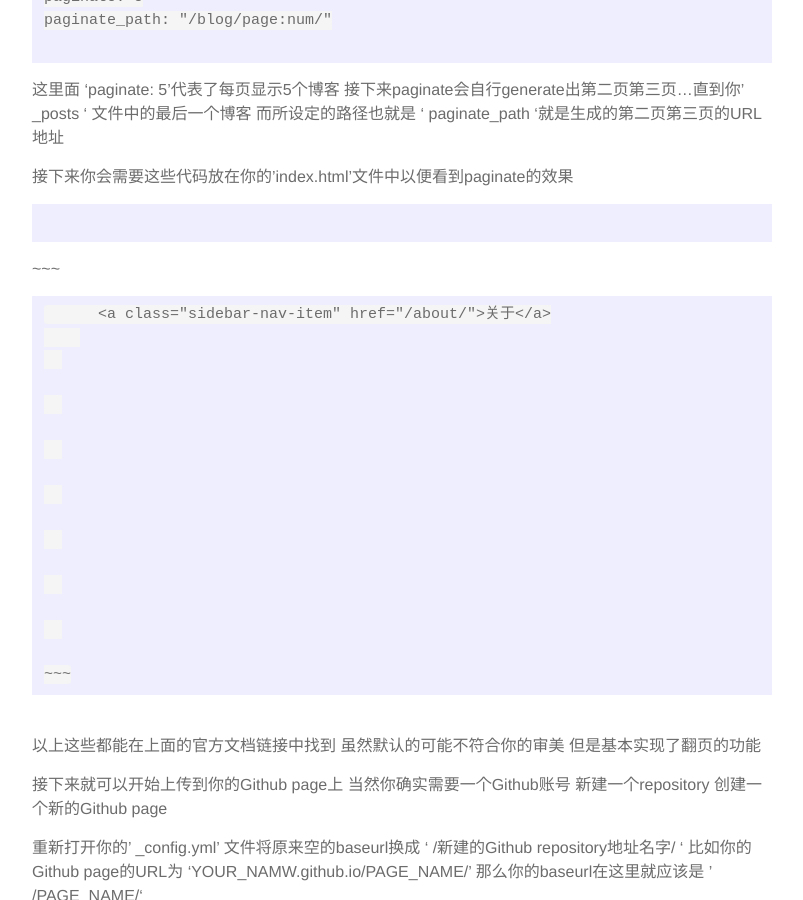
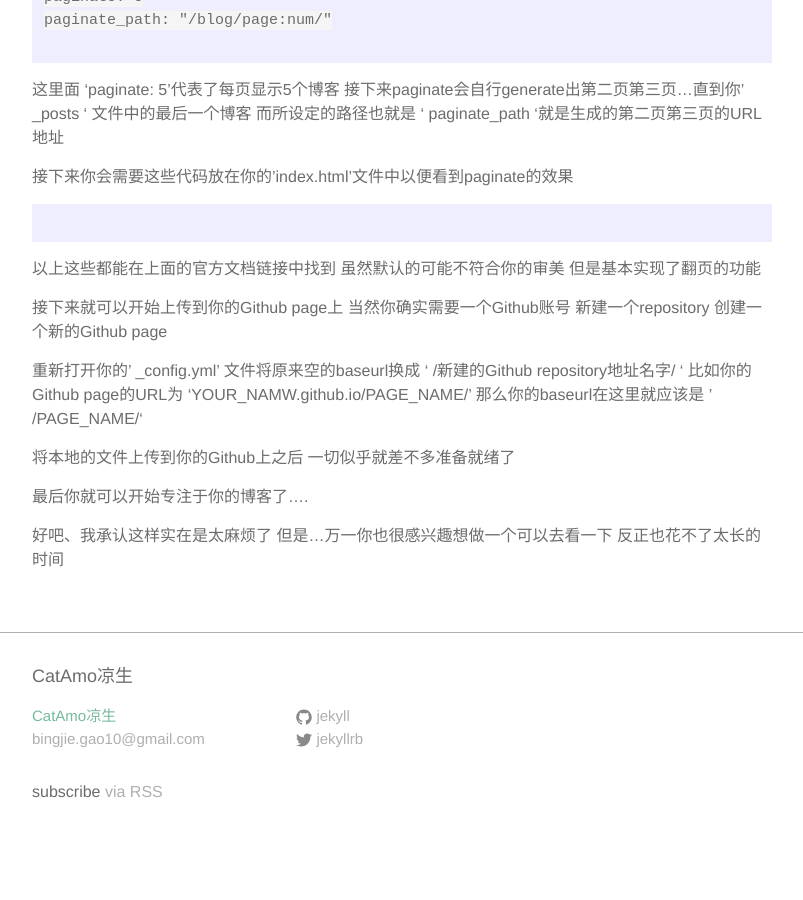
Before and after one commit to BingjieGao/bingjiegao.github.io, a Jekyll site: the page built from _posts/2015-11-06-jekyll-1.md, in a window 1280 px wide and 900 px high, scrolled down 2684 px. Shown: the whole window, without its empty margins (238-1041 px from the left). Built offline with Jekyll 4.4.1, drawn with Linux system fonts in a browser that asks for light colours; nearby versions of some CDN libraries; Markdown is read by kramdown in place of the engine named in the settings; after the commit the page ends 3533 px from its top, so only the background shows below that.

Commit message:
Update 2015-11-06-jekyll-1.md

```diff
--- a/_posts/2015-11-06-jekyll-1.md
+++ b/_posts/2015-11-06-jekyll-1.md
@@ -147,20 +147,6 @@ paginate_path: "/blog/page:num/"
 {% endif %}
 ~~~
 
-~~~
-    {% assign pages_list = site.pages %}
-    {% for node in pages_list %}
-      {% if node.title != null %}
-        {% if node.layout == "page" %}
-          <a class="sidebar-nav-item{% if page.url == node.url %} active
-              {% endif %}" href="{{ node.url }}">{{ node.title }}</a>
-        {% endif %}
-      {% endif %}
-    {% endfor %}
-    ~~~
-
-
-<br   />
 以上这些都能在上面的官方文档链接中找到 虽然默认的可能不符合你的审美 但是基本实现了翻页的功能
 
 接下来就可以开始上传到你的Github page上 当然你确实需要一个Github账号 新建一个repository 创建一个新的Github page
```
